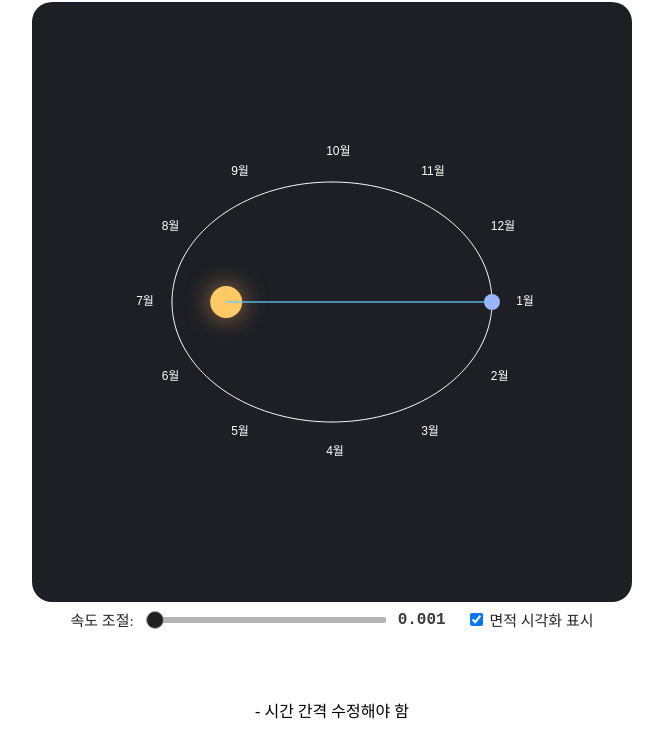
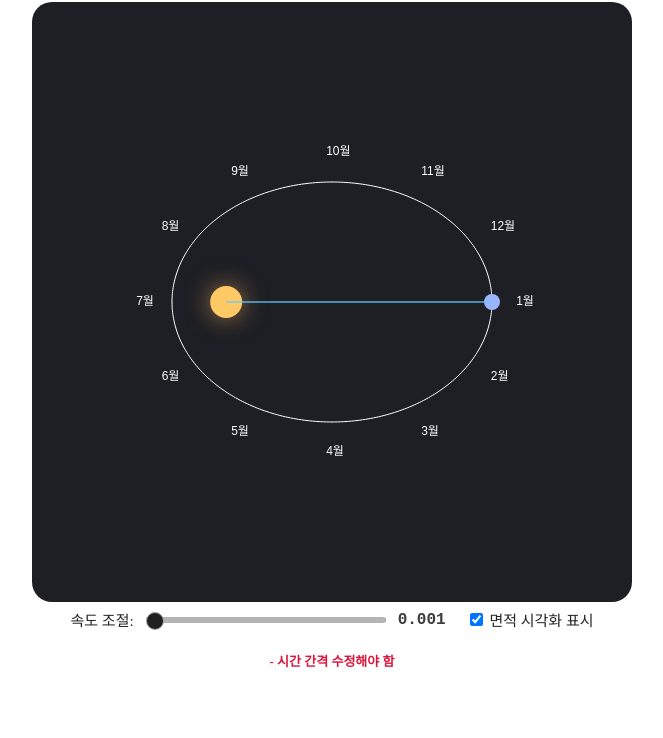
Before and after one commit to heaguuu/heaguuu.github.io, a plain HTML site: page index.html in a window 1280 px wide. Shown: the part 73-811 px from the top of the page, without its empty margins (308-971 px from the left). Drawn offline with Linux system fonts and the light colour scheme.

Commit message:
Update style.css

```diff
--- a/style.css
+++ b/style.css
@@ -70,7 +70,7 @@
 /* 속도 조절 컨테이너 */
 .speedSlider {
   width: 600px;
-  margin: 0 auto 60px auto;
+  margin: auto;
   margin-top: auto;
   display: flex;
   align-items: center;
@@ -111,9 +111,8 @@ input[type="range"].slider::-webkit-slider-thumb {
   background: #202020;
   border-radius: 50%;
   border: 1.5px solid #aaa;
-  margin-top: -6px;
+  margin-top: -5px;
   cursor: pointer;
-  transition: background 0.2s ease, border-color 0.2s ease;
 }
 
 input[type="range"].slider::-webkit-slider-thumb:hover {
@@ -129,3 +128,9 @@ input[type="range"].slider::-moz-range-thumb {
   border: 1.5px solid #292929;
   cursor: pointer;
 }
+
+p {
+  font-size: small;
+  color: crimson;
+  font-weight: 600;
+}
```
